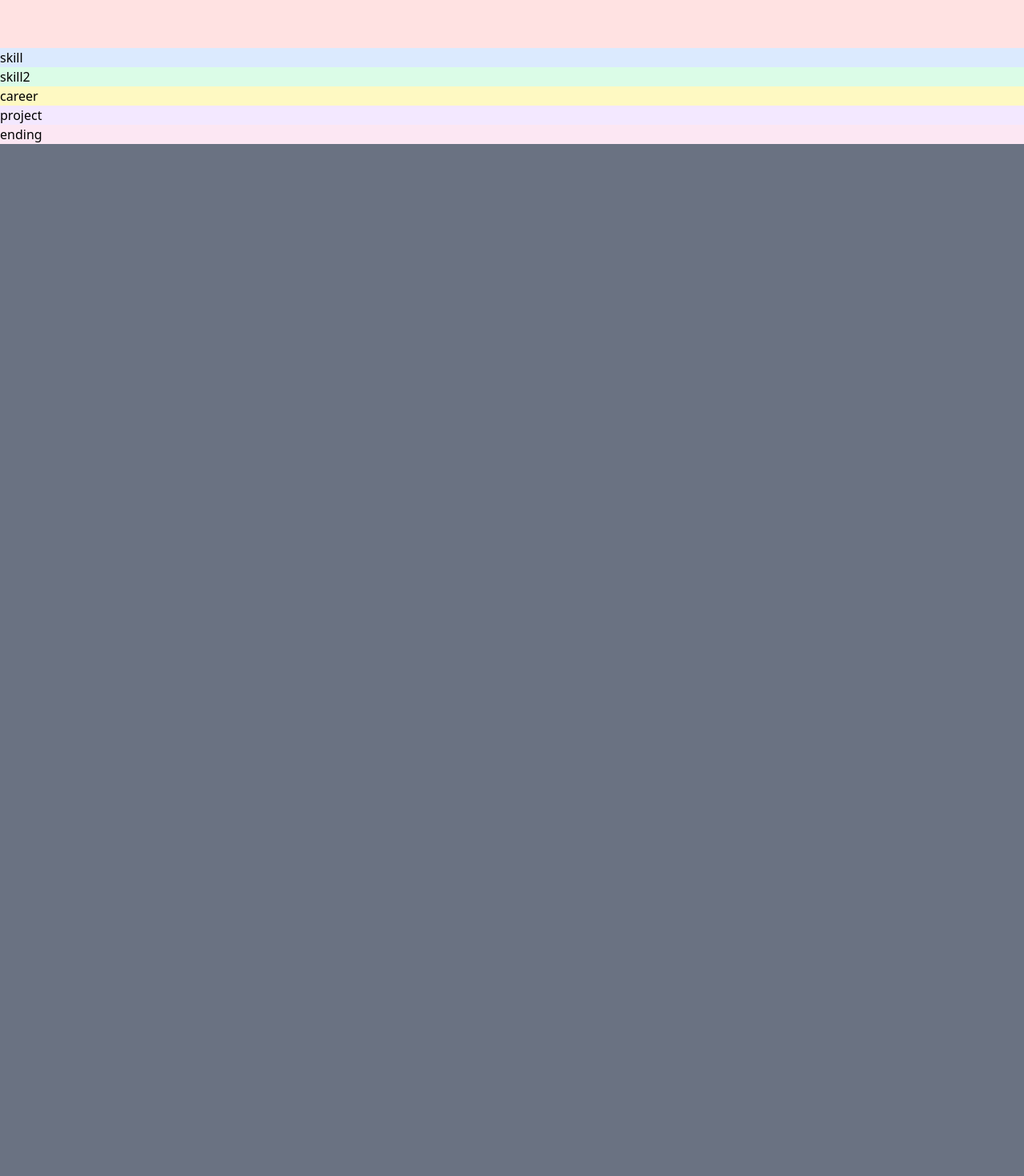
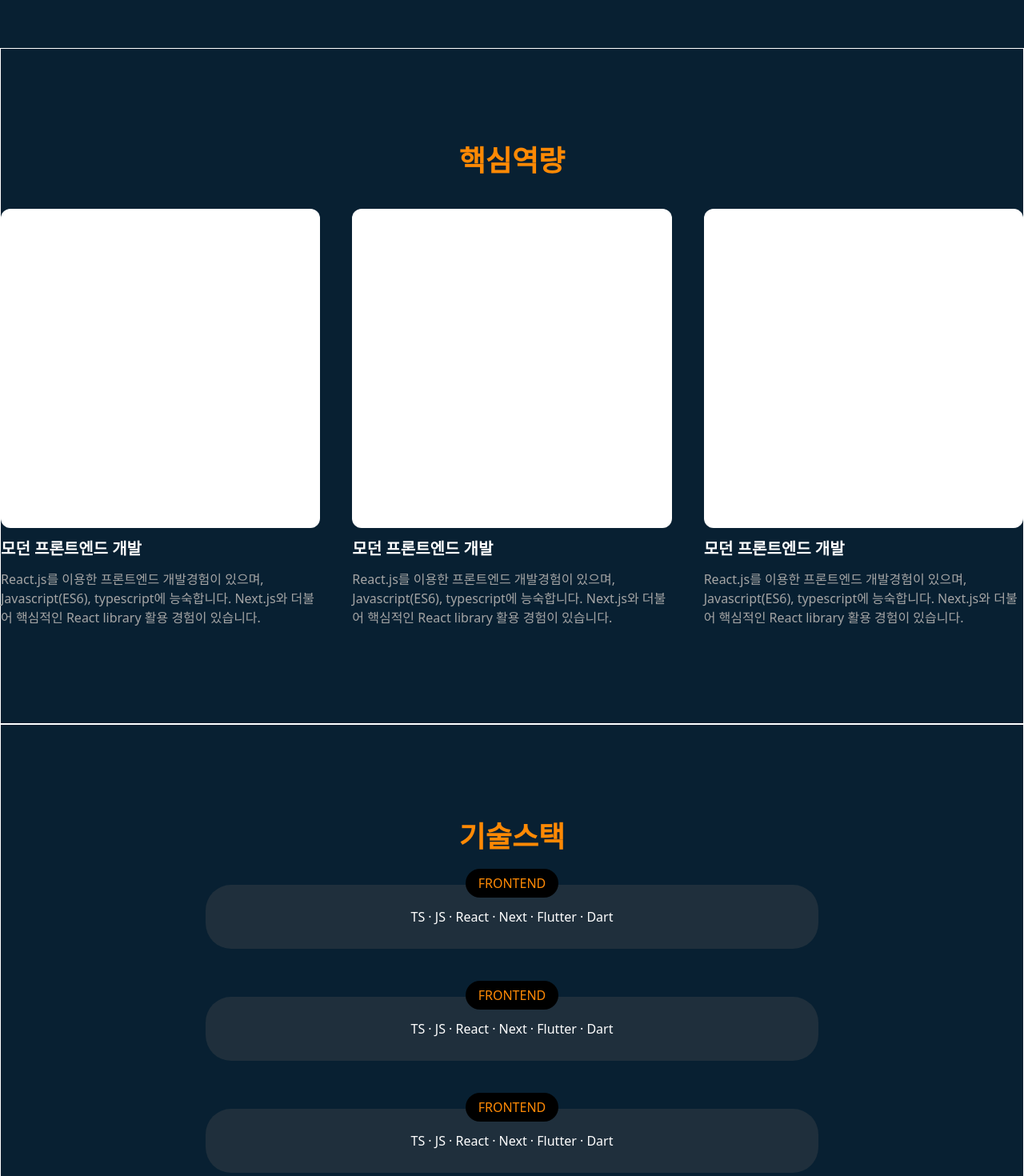
Before and after one commit to sungdongyoon/portfolio2, a Next.js app: page / in a window 1280 px wide. Shown: the part 740-2210 px from the top of the page at 80% size. Before the commit the page ends 920 px from the top, so only its background shows below. Built offline with nearby package versions, Linux system fonts and the light colour scheme.

Commit message:
기본 레이아웃 구성 및 세팅

```diff
--- /dev/null
+++ b/app/components/Badge.tsx
@@ -0,0 +1,25 @@
+import React from "react";
+
+interface BadgeType {
+  children: React.ReactNode;
+  size: "sm" | "md" | "lg";
+  className: string;
+}
+
+const sizeClass = {
+  sm: "text-[0.8rem] py-1 px-3",
+  md: "text-[1rem] py-1.5 px-4",
+  lg: "text-[1.2rem] py-2 px-5",
+};
+
+const Badge = ({ children, size = "md", className }: BadgeType) => {
+  return (
+    <div
+      className={`inline-block bg-black text-orange-400 rounded-4xl py-1 px-3 ${sizeClass[size]} ${className}`}
+    >
+      {children}
+    </div>
+  );
+};
+
+export default Badge;
--- /dev/null
+++ b/app/custom.scss
@@ -0,0 +1,27 @@
+@import "./assets/css/reset.scss";
+
+@theme {
+  --color-nav: #082032;
+  --color-orange: #f87b1b;
+}
+
+body {
+  background-color: #082032;
+  color: #fff;
+  em {
+    font-style: normal;
+  }
+
+  #intro,
+  #core-value,
+  #skill,
+  #career,
+  #project,
+  #ending {
+    width: 100%;
+    display: flex;
+    justify-content: center;
+    align-items: center;
+    padding-block: calc(var(--spacing) * 30);
+  }
+}
--- /dev/null
+++ b/app/globals.css
@@ -0,0 +1,32 @@
+@import "tailwindcss";
+/* @import "./assets/css/reset.scss"; */
+
+/* @theme {
+  --color-nav: #082032;
+  --color-orange: #f87b1b;
+} */
+
+/* :root {
+   --background: #ffffff;
+   --foreground: #171717;
+ }
+
+ @theme inline {
+   --color-background: var(--background);
+   --color-foreground: var(--foreground);
+   --font-sans: var(--font-geist-sans);
+   --font-mono: var(--font-geist-mono);
+ }
+
+ @media (prefers-color-scheme: dark) {
+   :root {
+     --background: #0a0a0a;
+     --foreground: #ededed;
+   }
+ }
+
+ body {
+   background: var(--background);
+   color: var(--foreground);
+   font-family: Arial, Helvetica, sans-serif;
+ } */
--- a/app/globals.scss
+++ /dev/null
@@ -1,27 +0,0 @@
-@import "tailwindcss";
-@import "./assets/css/reset.scss";
-
-// :root {
-//   --background: #ffffff;
-//   --foreground: #171717;
-// }
-
-// @theme inline {
-//   --color-background: var(--background);
-//   --color-foreground: var(--foreground);
-//   --font-sans: var(--font-geist-sans);
-//   --font-mono: var(--font-geist-mono);
-// }
-
-// @media (prefers-color-scheme: dark) {
-//   :root {
-//     --background: #0a0a0a;
-//     --foreground: #ededed;
-//   }
-// }
-
-// body {
-//   background: var(--background);
-//   color: var(--foreground);
-//   font-family: Arial, Helvetica, sans-serif;
-// }
--- a/app/layout.tsx
+++ b/app/layout.tsx
@@ -1,5 +1,6 @@
 import type { Metadata } from "next";
-import "./globals.scss";
+import "./globals.css";
+import "./custom.scss";
 
 export const metadata: Metadata = {
   title: "Create Next App",
@@ -13,9 +14,7 @@ export default function RootLayout({
 }>) {
   return (
     <html lang="en">
-      <body className="min-h-full flex items-center flex-col bg-gray-500">
-        {children}
-      </body>
+      <body className="min-h-full flex items-center flex-col">{children}</body>
     </html>
   );
 }
--- a/app/page.tsx
+++ b/app/page.tsx
@@ -1,31 +1,95 @@
+import Badge from "./components/Badge";
+
 export default function Home() {
   return (
-    <main className="w-full max-w-screen-xl">
-      <section
-        id="intro"
-        className="w-full h-screen bg-red-100 flex items-center justify-center"
-      >
-        <div className="flex flex-col items-center justify-center border-2 border-black text-center">
-          <h1 className="text-4xl font-bold ">
+    <main className="w-full max-w-7xl">
+      <section id="intro" className="h-screen">
+        <div className="flex flex-col items-center justify-center text-center">
+          <h1 className="text-[3rem] font-bold">
             안녕하세요,
             <br /> 프론트엔드 개발자
-            <br /> 윤동성입니다.
+            <br /> <em className="text-orange-400">윤동성</em>입니다.
           </h1>
         </div>
       </section>
-      <section id="skill" className="w-full bg-blue-100">
-        skill
+      <section id="core-value" className="border border-white">
+        <div className="flex flex-col items-center justify-center">
+          <h3 className="text-4xl font-bold mb-10 text-orange-400">핵심역량</h3>
+          <div className="flex gap-10">
+            <div className="flex flex-col gap-3">
+              <div className="w-full aspect-square bg-white rounded-xl"></div>
+              <p className="text-xl font-semibold">모던 프론트엔드 개발</p>
+              <p className="text-[#A5A5A5]">
+                React.js를 이용한 프론트엔드 개발경험이 있으며, Javascript(ES6),
+                typescript에 능숙합니다. Next.js와 더불어 핵심적인 React library
+                활용 경험이 있습니다.
+              </p>
+            </div>
+            <div className="flex flex-col gap-3">
+              <div className="w-full aspect-square bg-white rounded-xl"></div>
+              <p className="text-xl font-semibold">모던 프론트엔드 개발</p>
+              <p className="text-[#A5A5A5]">
+                React.js를 이용한 프론트엔드 개발경험이 있으며, Javascript(ES6),
+                typescript에 능숙합니다. Next.js와 더불어 핵심적인 React library
+                활용 경험이 있습니다.
+              </p>
+            </div>
+            <div className="flex flex-col gap-3">
+              <div className="w-full aspect-square bg-white rounded-xl"></div>
+              <p className="text-xl font-semibold">모던 프론트엔드 개발</p>
+              <p className="text-[#A5A5A5]">
+                React.js를 이용한 프론트엔드 개발경험이 있으며, Javascript(ES6),
+                typescript에 능숙합니다. Next.js와 더불어 핵심적인 React library
+                활용 경험이 있습니다.
+              </p>
+            </div>
+          </div>
+        </div>
       </section>
-      <section id="skill2" className="w-full bg-green-100">
-        skill2
+      <section id="skill" className="border border-white">
+        <div className="w-full flex flex-col items-center justify-center">
+          <h3 className="text-4xl font-bold mb-10 text-orange-400">기술스택</h3>
+          <div className="w-full max-w-[60%] flex flex-col gap-15">
+            <div className="flex flex-col items-center relative">
+              <Badge size="md" className="absolute bottom-4/5">
+                FRONTEND
+              </Badge>
+              <div className="w-full bg-[#555555]/30 py-7 px-10 rounded-4xl">
+                <p className="text-center">
+                  TS · JS · React · Next · Flutter · Dart
+                </p>
+              </div>
+            </div>
+            <div className="flex flex-col items-center relative">
+              <Badge size="md" className="absolute bottom-4/5">
+                FRONTEND
+              </Badge>
+              <div className="w-full bg-[#555555]/30 py-7 px-10 rounded-4xl">
+                <p className="text-center">
+                  TS · JS · React · Next · Flutter · Dart
+                </p>
+              </div>
+            </div>
+            <div className="flex flex-col items-center relative">
+              <Badge size="md" className="absolute bottom-4/5">
+                FRONTEND
+              </Badge>
+              <div className="w-full bg-[#555555]/30 py-7 px-10 rounded-4xl">
+                <p className="text-center">
+                  TS · JS · React · Next · Flutter · Dart
+                </p>
+              </div>
+            </div>
+          </div>
+        </div>
       </section>
-      <section id="career" className="w-full bg-yellow-100">
+      <section id="career" className="border border-white">
         career
       </section>
-      <section id="project" className="w-full bg-purple-100">
+      <section id="project" className="border border-white">
         project
       </section>
-      <section id="ending" className="w-full bg-pink-100">
+      <section id="ending" className="border border-white">
         ending
       </section>
     </main>
```
Also changed, not shown: 1 other file (tests, documents, lock files or other folders).
